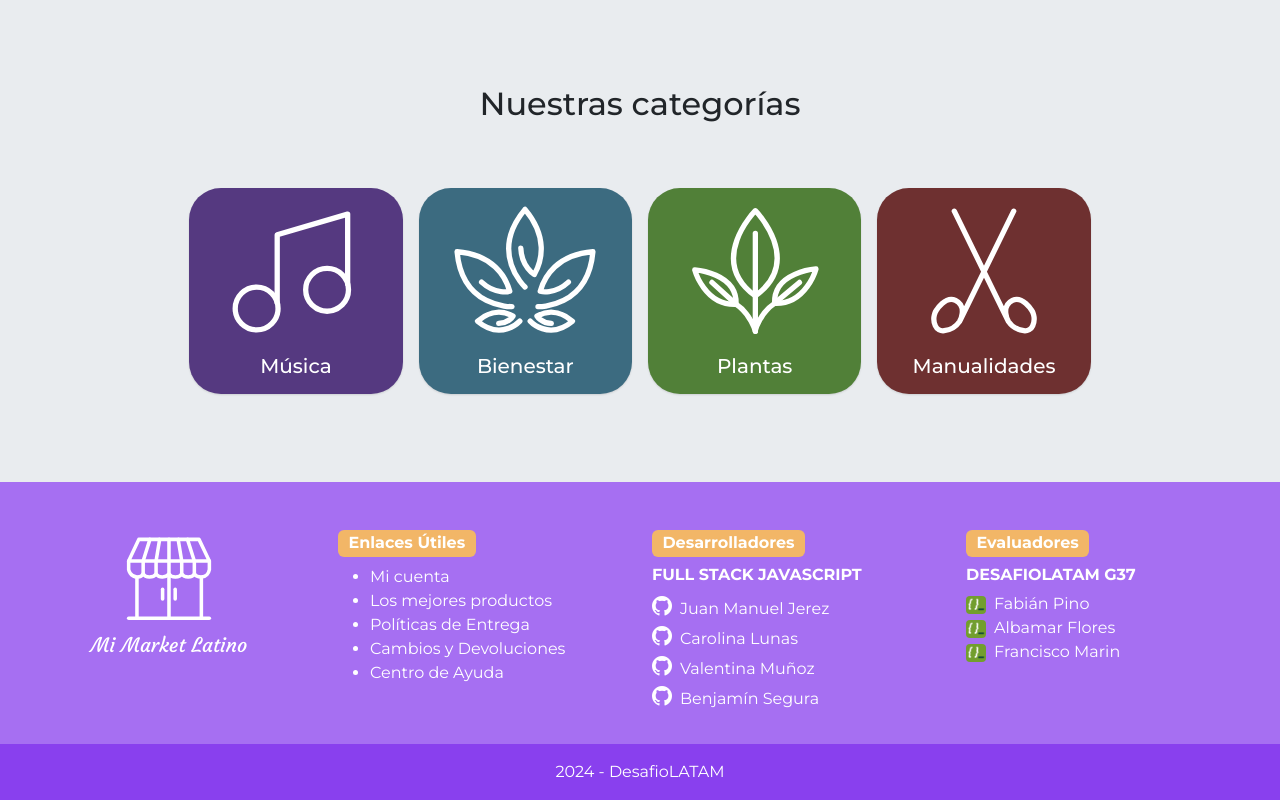
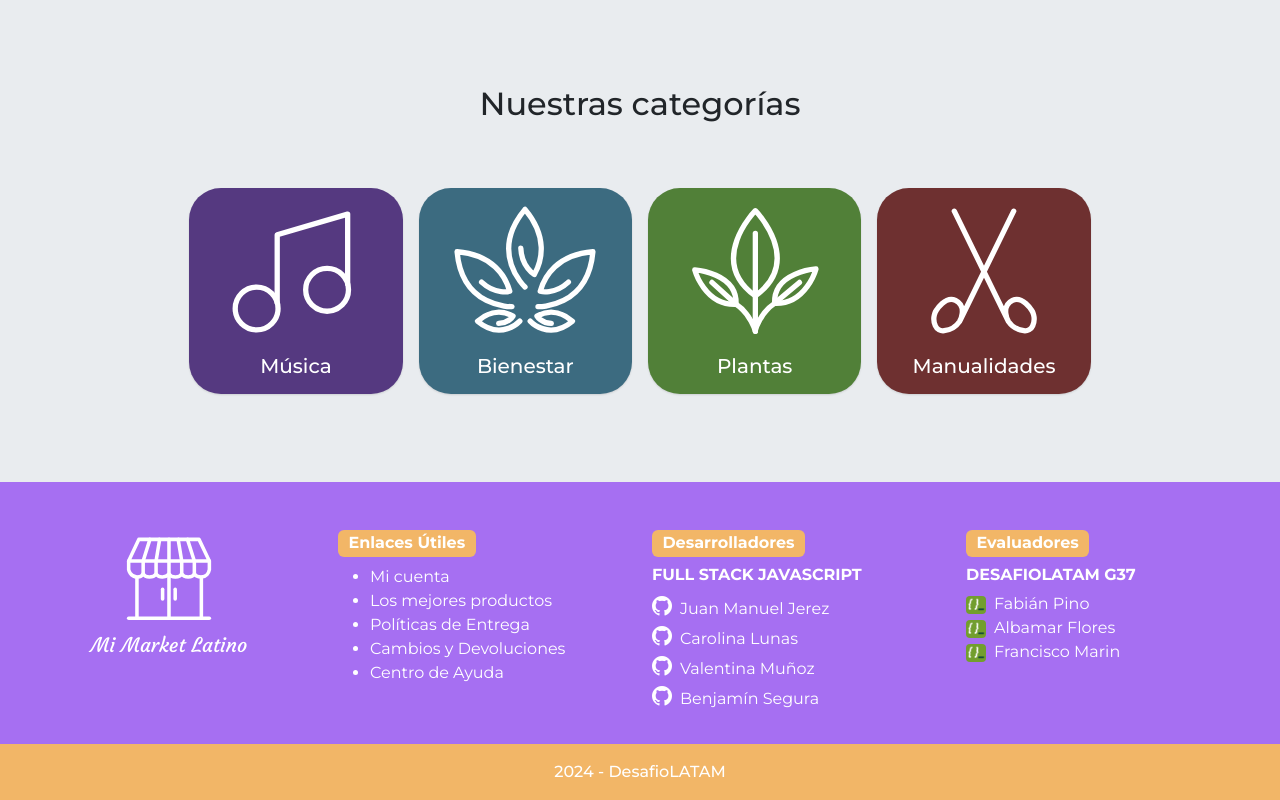
Before and after one commit to carolinalunasfarah/marketplace-frontend-react-user, a React (Vite) app: page / in a window 1280 px wide. Shown: the part 1213-2013 px from the top of the page. Built offline with nearby package versions, Linux system fonts and the light colour scheme.

Commit message:
modify footer color

```diff
--- a/src/App.css
+++ b/src/App.css
@@ -288,11 +288,12 @@ header h1 {
 }
 
 .bg-copyright {
-    background-color: #8940ee;
+    background-color: var(--color-orange);
+    font-weight: 500;
 }
 
-.padding-top-custom{
-  padding-top:5rem;
+.padding-top-custom {
+    padding-top: 5rem;
 }
 
 @media screen and (min-width: 768px) {
```
Lines whose indentation alone changed are shown as unchanged.
